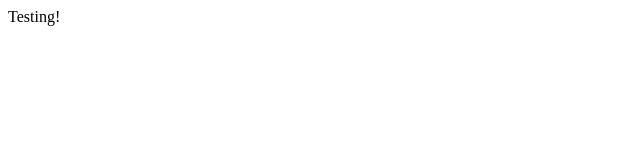
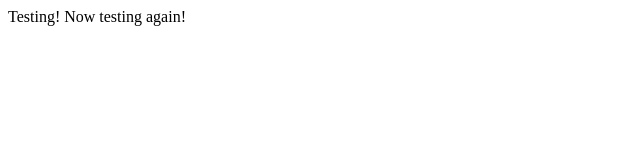
Before and after one commit to Anomspam/helloworld, a plain HTML site: page index.html in a window 1280 px wide. Shown: the whole page, without its empty margins (0-640 px from the left). Drawn offline with Linux system fonts and the light colour scheme.

Commit message:
Update index.html

```diff
--- a/index.html
+++ b/index.html
@@ -2,5 +2,7 @@
 <title>ASME Test</title>
 <body>
 Testing!
+
+Now testing again!
 </body>
 </html>
```
